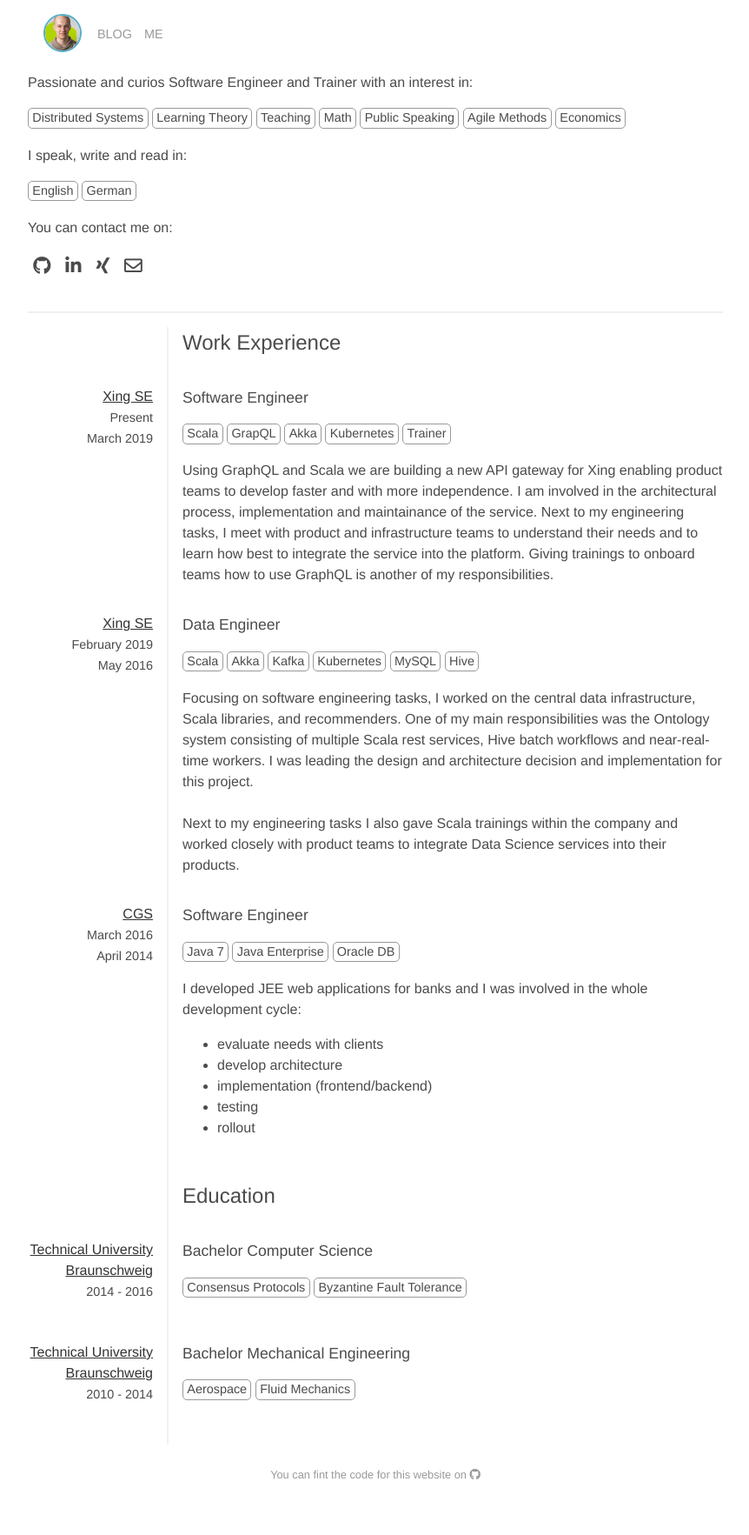
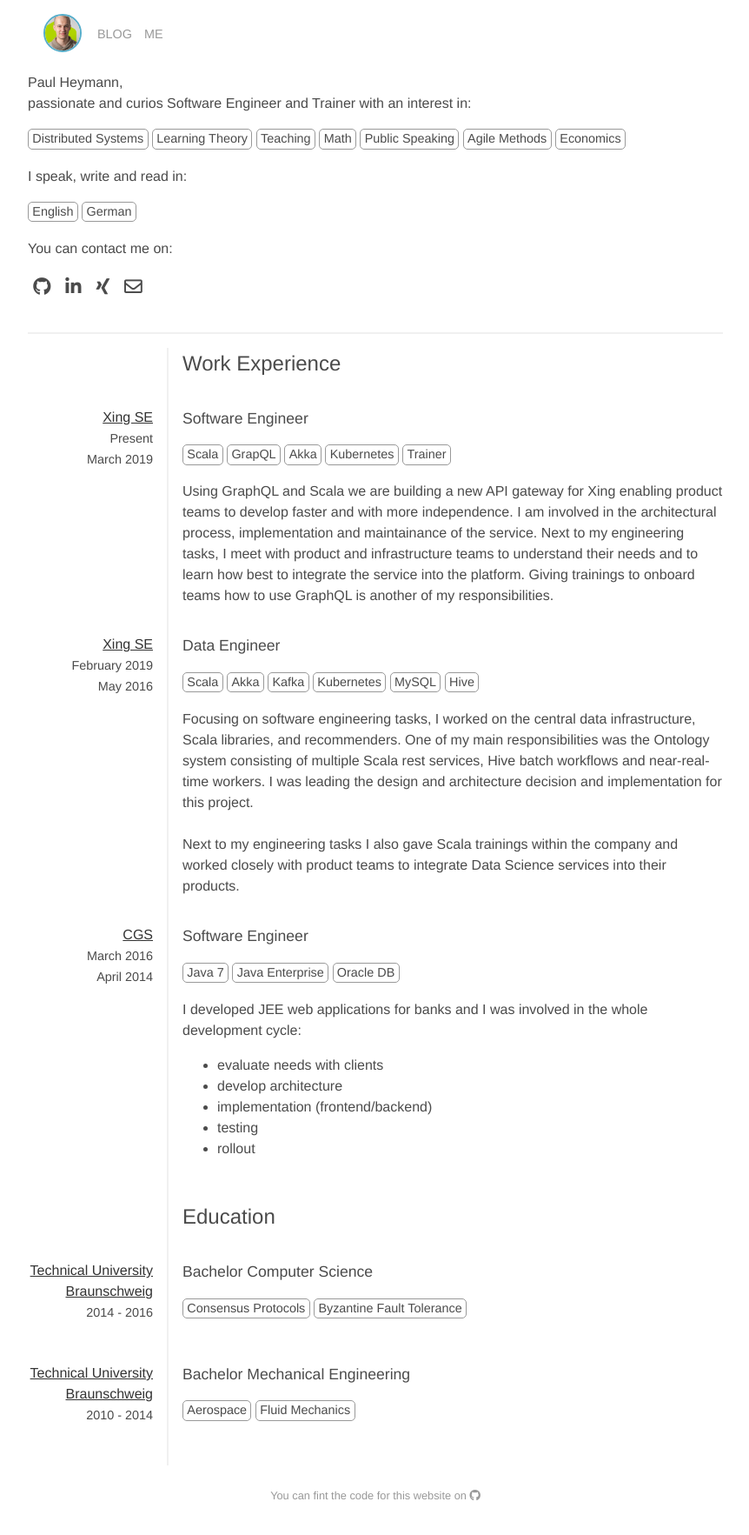
Before and after one commit to pheymann/paulheymann-website, a Jekyll site: the page built from cv.html, in a window 1280 px wide. Shown: the whole page at 87% size, without its empty margins (208-1070 px from the left). Built offline with Jekyll 4.4.1, drawn with Linux system fonts in a browser that asks for light colours; nearby versions of some CDN libraries; before the commit the page ends 1741 px from its top, so only the background shows below that.

Commit message:
updated cv entry

```diff
--- a/cv.html
+++ b/cv.html
@@ -5,7 +5,7 @@ permalink: /cv
 ---
 
 <div class="cv-body">
-  <span class="cv-intro">Passionate and curios Software Engineer and Trainer with an interest in:</span>
+  <span class="cv-intro">Paul Heymann, <br/>passionate and curios Software Engineer and Trainer with an interest in:</span>
   <br/>
   <ul class="cv-skill-list">
     <li>Distributed Systems</li>
```
